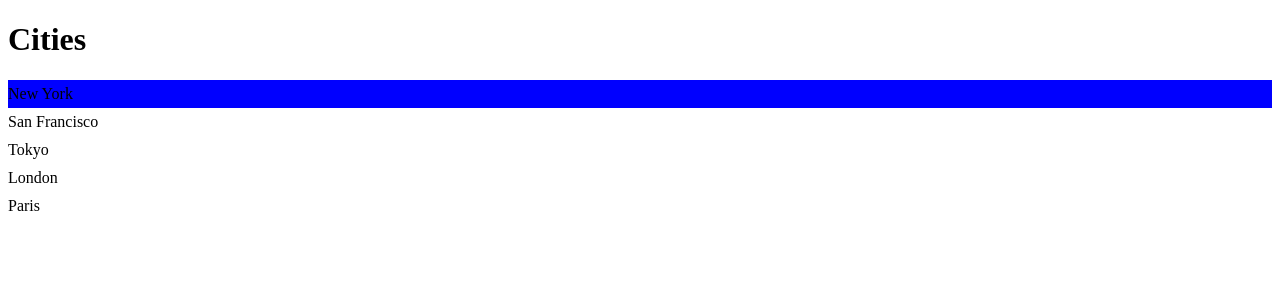
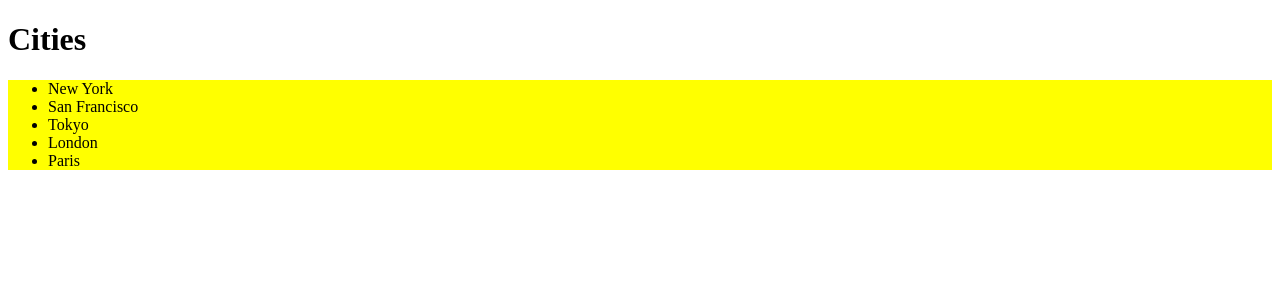
Before and after one commit to jmgcheng/moshReact18forBeginners, a React (Vite) app: page / in a window 1280 px wide. Shown: the top 300 px of the page. Built offline with nearby package versions, Linux system fonts and the light colour scheme.

Commit message:
16-stylingComponents-inlineStyles

```diff
--- a/src/components/ListGroup/ListGroup.tsx
+++ b/src/components/ListGroup/ListGroup.tsx
@@ -1,19 +1,4 @@
 import { useState } from "react";
-import styled from "styled-components";
-
-const List = styled.ul`
-  list-style: none;
-  padding: 0px;
-`;
-
-interface ListItemProps {
-  active: boolean;
-}
-
-const ListItem = styled.li<ListItemProps>`
-  padding: 5px 0;
-  background: ${(props) => (props.active ? "blue" : "none")};
-`;
 
 interface Props {
   items: string[];
@@ -22,16 +7,20 @@ interface Props {
 }
 
 function ListGroup({ items, heading, onSelectItem }: Props) {
-  const [selectedIndex, setSelectedIndex] = useState(0);
+  const [selectedIndex, setSelectedIndex] = useState(-1);
 
   return (
     <>
       <h1>{heading}</h1>
       {items.length === 0 && <p>No Items Found.</p>}
-      <List>
+      <ul className="list-group" style={{ backgroundColor: "yellow" }}>
         {items.map((item, index) => (
-          <ListItem
-            active={index === selectedIndex}
+          <li
+            className={
+              selectedIndex === index
+                ? "list-group-item active"
+                : "list-group-item"
+            }
             key={item}
             onClick={() => {
               setSelectedIndex(index);
@@ -39,9 +28,9 @@ function ListGroup({ items, heading, onSelectItem }: Props) {
             }}
           >
             {item}
-          </ListItem>
+          </li>
         ))}
-      </List>
+      </ul>
     </>
   );
 }
```
